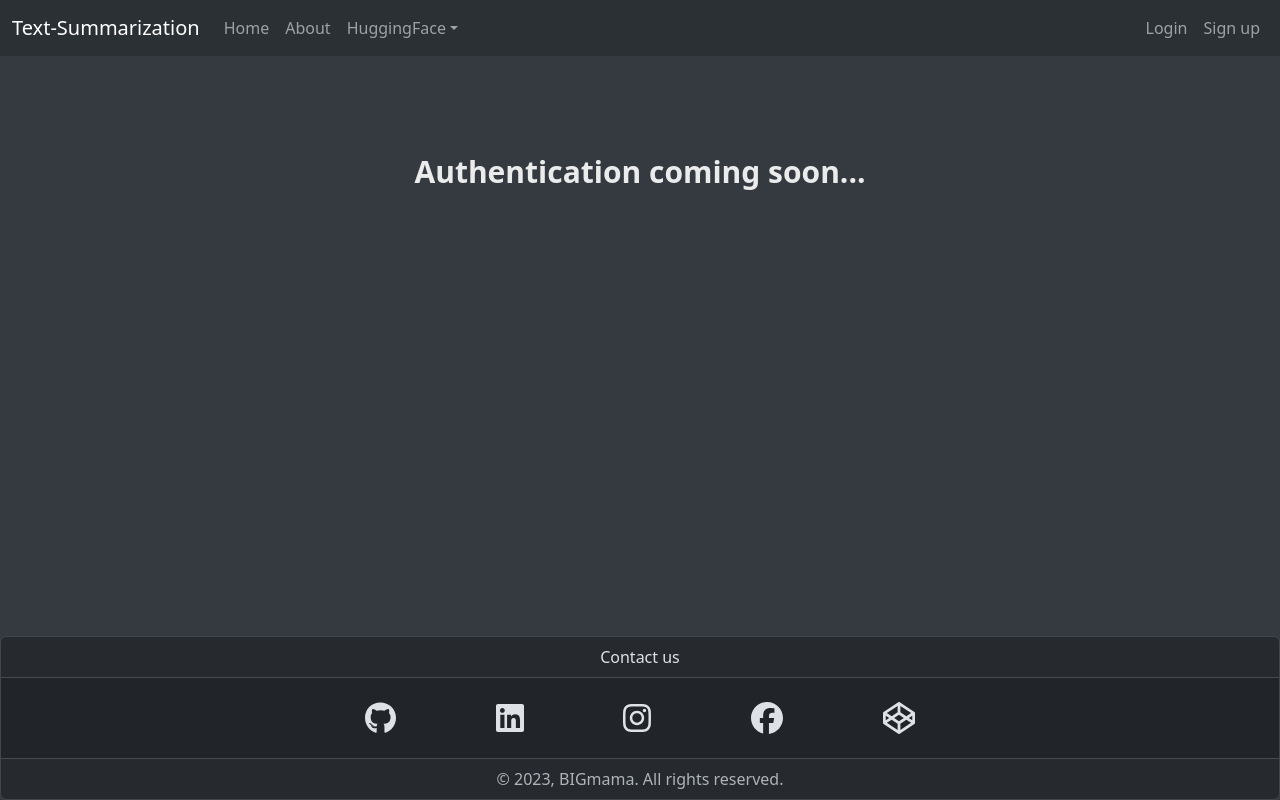
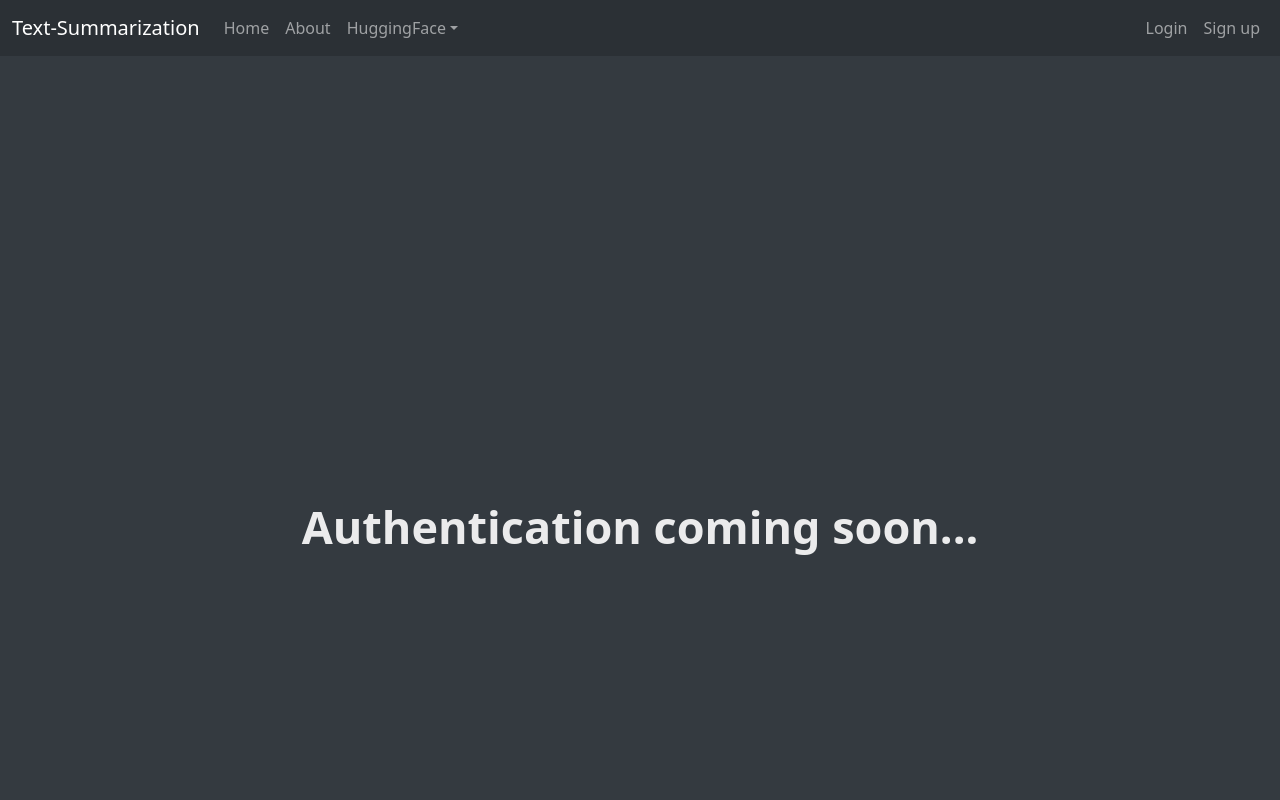
Before and after one commit to IbrahimMohammedi/bigmama-test, a Next.js app in the folder frontend/: page /login in a window 1280 px wide. Shown: the top 800 px of the page. Built offline with nearby package versions, Linux system fonts and the light colour scheme.

Commit message:
Frontend: code clean up and added comments

```diff
--- a/frontend/src/components/Footer.js
+++ b/frontend/src/components/Footer.js
@@ -1,5 +1,5 @@
 import React from "react";
-import { Card, Container} from "react-bootstrap";
+import { Card } from "react-bootstrap";
 import { FontAwesomeIcon } from '@fortawesome/react-fontawesome'
 import {faGithub, faLinkedin, faCodepen, faInstagram, faFacebook } from '@fortawesome/free-brands-svg-icons'
 
--- a/frontend/src/components/Summarization.js
+++ b/frontend/src/components/Summarization.js
@@ -12,15 +12,21 @@ const Summarization = () => {
   const [loading, setLoading] = useState(false);
   const [showCloseButton, setShowCloseButton] = useState(false);
 
-  // handleSummarize handles the summurize button click
+  // HandleSummarize handles the summarize button click
 const handleSummarize = async () => {
   try {
+    // Set loading state to true to indicate that a request is in progress
     setLoading(true);
+
+    // Check if the text is empty
     if (text.length === 0) {
       throw new Error("Please enter a text");
     } else if (text.length < 50) {
+      // Check if the text is less than 50 characters for summarization
       throw new Error("Text must be at least 50 characters long for summarization.");
     }
+
+    // Make a POST request to the summarization API
     const response = await fetch("http://localhost:8000/api/summarize", {
       method: "POST",
       headers: {
@@ -29,31 +35,44 @@ const Summarization = () => {
       body: JSON.stringify({ text, max_length: Number(maxLength) }),
     });
 
+    // Check if the response is not OK
     if (!response.ok) {
       const errorData = await response.json();
+      // Handle and throw an error with details from the API
       throw new Error(errorData.detail.error || "An error occurred");
     }
 
-      const data = await response.clone().json(); // Clone the response before calling json()
+    // Clone the response before calling json() to allow reading the response again
+    const data = await response.clone().json();
 
+    // Update the state with the summary and clear any previous error
     setSummary(data.summary);
     setError("");
   } catch (error) {
+    // Handle errors during the try block
     if (error instanceof TypeError && error.message === "Failed to fetch") {
+      // Handle network errors
       setError("Network error. Please check your internet connection.");
     } else {
       console.error('Error summarizing text:', error);
+      // Clear the summary and set an error message
       setSummary('');
       setError(`Error: ${error.message || "An unexpected error occurred."}`);
     }
   } finally {
+    // Set loading state to false when the request is complete
     setLoading(false);
   }
 };
+
+// handleTextChange handles the text input change
 const handleTextChange = (e) => {
+  // Update the text state with the new input value
   setText(e.target.value);
+  // Show the close button if the text is not empty
   setShowCloseButton(e.target.value !== "");
 };
+
 
   // JSX
 return (
@@ -63,6 +82,7 @@ const Summarization = () => {
         <Form.Group controlId="formText">
           <Form.Label style={{ fontWeight: 'bold' }}>Text to Summarize:</Form.Label>
           <div style={{ position: 'relative'}}>
+            {/* Textarea for entering the text */}
             <Form.Control
               as="textarea"
               rows={10}
@@ -70,6 +90,7 @@ const Summarization = () => {
               value={text}
               style={{backgroundColor:'#EEEEEE'}}
               onChange={handleTextChange}
+              // Handles the 'Enter' key press to trigger summarization
               onKeyDown={(e) => {
                 if (e.key === 'Enter' && !e.shiftKey) {
                   e.preventDefault(); // Prevents adding a new line
@@ -77,6 +98,7 @@ const Summarization = () => {
                 }
               }}
             />
+            {/* Close button to clear the text input */}
             {showCloseButton && (
               <span
                 style={{
@@ -100,6 +122,7 @@ const Summarization = () => {
         <br />
         <Form.Group controlId="formMaxLength">
           <Form.Label style={{ fontWeight: 'bold' }}>Max Length:</Form.Label>
+          {/* Input for setting the max length */}
           <Form.Control
             type="number"
             value={maxLength}
@@ -112,6 +135,7 @@ const Summarization = () => {
       <Col>
         <Form.Group controlId="formText">
           <Form.Label style={{ fontWeight: 'bold' }}>Summary:</Form.Label>
+          {/* Textarea for displaying the summarized text */}
           <Form.Control
             as="textarea"
             rows={10}
@@ -126,21 +150,29 @@ const Summarization = () => {
     <br />
     <Row>
       <Col>
-          <Button variant="primary" onClick={handleSummarize} disabled={loading}
-          style={{ fontWeight: 'bold',
+        {/* Button to trigger text summarization */}
+        <Button
+          variant="primary"
+          onClick={handleSummarize}
+          disabled={loading}
+          style={{
+            fontWeight: 'bold',
             backgroundColor: 'black',
             color: 'white',
-                  border: 'none', }}>
+            border: 'none',
+          }}
+        >
           {loading ? "Summarizing..." : "Summarize"}
         </Button>
       </Col>
     </Row>
     <br />
+    {/* Display error message if there is an error */}
     {error && <Alert variant="danger">{error}</Alert>}
     <br />
   </div>
   );
-};
+}
 
 
 // Exporting the component
--- a/frontend/src/pages/about.js
+++ b/frontend/src/pages/about.js
@@ -1,4 +1,3 @@
-// About.js
 import React from 'react';
 
 const AboutPage = () => {
--- a/frontend/src/pages/api/hello.js
+++ /dev/null
@@ -1,5 +0,0 @@
-// Next.js API route support: https://nextjs.org/docs/api-routes/introduction
-
-export default function handler(req, res) {
-  res.status(200).json({ name: 'John Doe' })
-}
--- a/frontend/src/pages/index.js
+++ b/frontend/src/pages/index.js
@@ -4,7 +4,6 @@ import Summarization from "@/components/Summarization";
 export default function Home() {
   return (
   <div>
-      <h1></h1>
       <Summarization />
   </div>
   );
--- a/frontend/src/styles/globals.css
+++ b/frontend/src/styles/globals.css
@@ -41,3 +41,19 @@ body {
   text-decoration: underline;
   font-weight: bold;
 }
+.authentication-page {
+  display: flex;
+  flex-direction: column;
+  align-items: center;
+  justify-content: center;
+  height: 100vh;
+  text-align: center;
+}
+
+.authentication-page h1 {
+  font-size: 2em;
+}
+
+.authentication-page p {
+  font-size: 1.5em;
+}
```
Also changed, not shown: frontend/src/components/Navbar.js (+2 -6 lines), frontend/src/pages/api/summarize.js (+7 -1 lines). Lines whose indentation alone changed are shown as unchanged.
